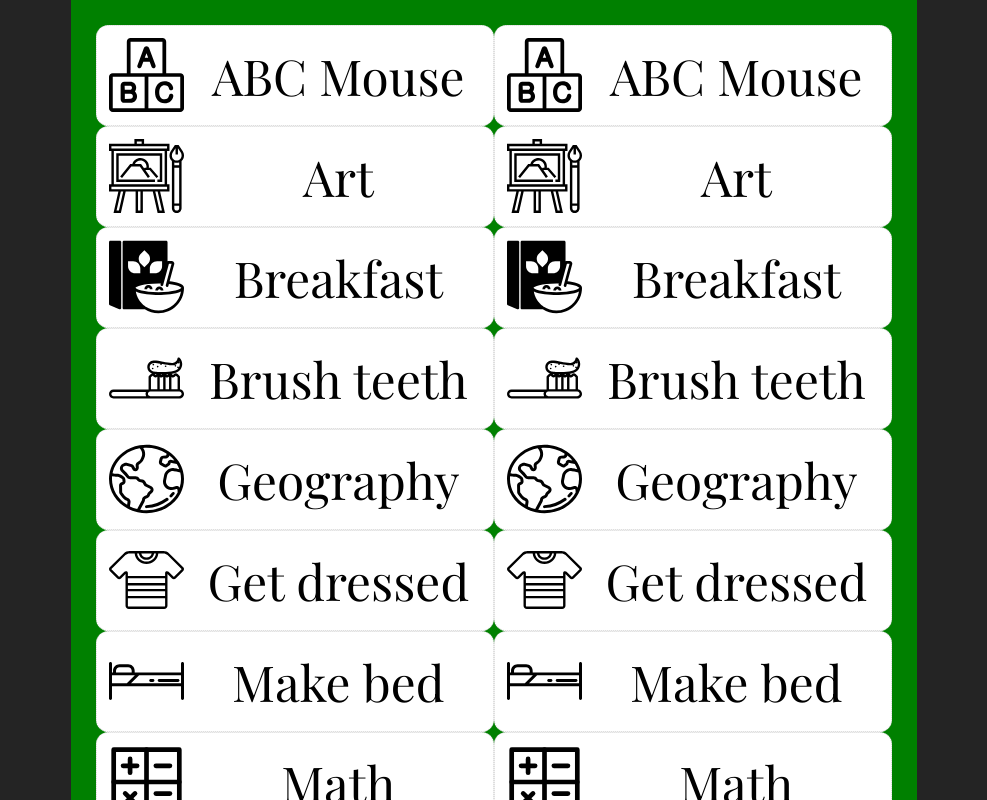
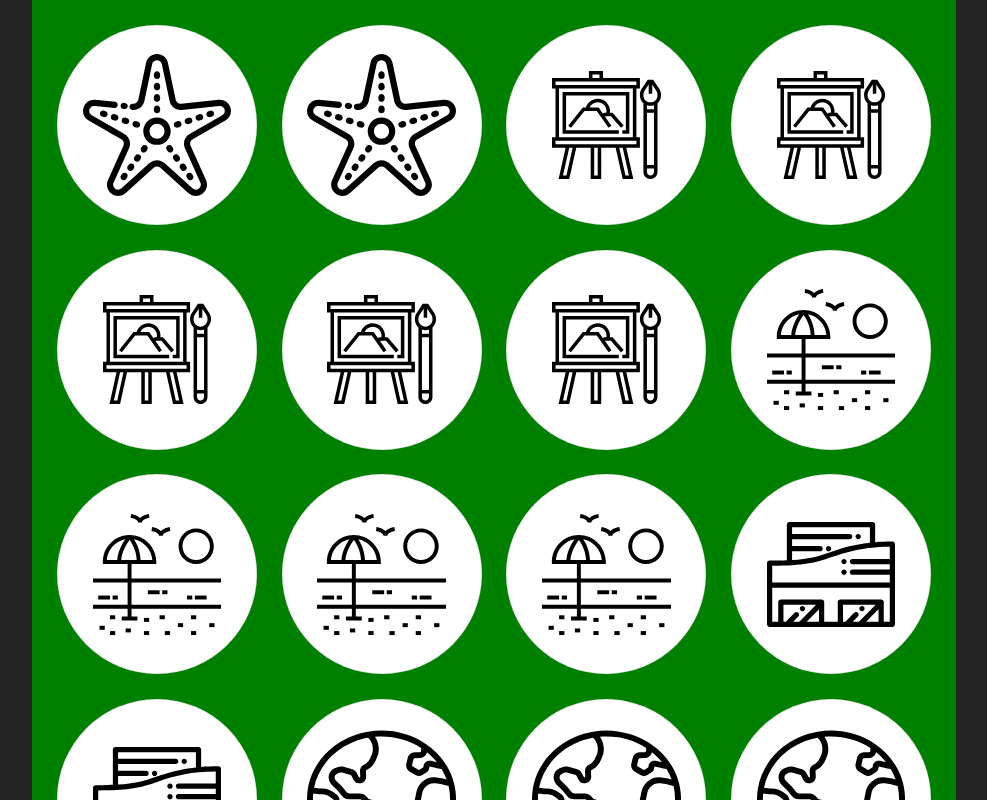
Before and after one commit to pairich-family/whiteboard-assets, a React (Vite) app: page / in a window 1280 px wide. Shown: the top 800 px of the page, without its empty margins (146-1133 px from the left). Built offline with nearby package versions, Linux system fonts and the light colour scheme.

Commit message:
fix: whoops, forgot to put in pins 😅

```diff
--- a/src/App.tsx
+++ b/src/App.tsx
@@ -16,6 +16,13 @@
 
   return (
     <>
+      <div className="pins">
+        {pins.flatMap(({ count, pin }) =>
+          Array.from({ length: count ?? 1 }).map(() => (
+            <Pin {...pin} key={(pinCounter++).toString()} />
+          ))
+        )}
+      </div>
       {/*
       NOTE: printing these after full page(s) of pins causes odd overlaps that have not been
       resolved yet!
```
